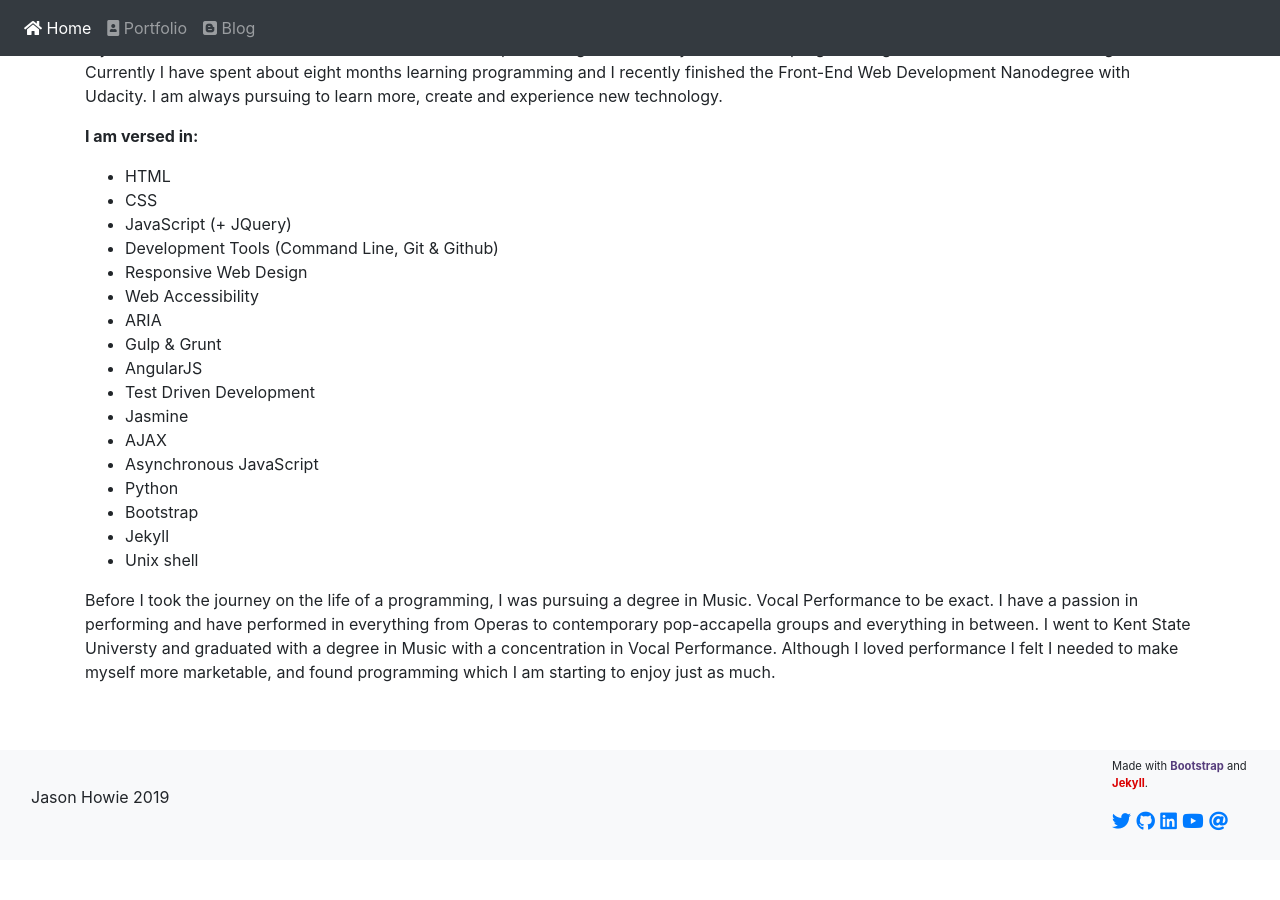
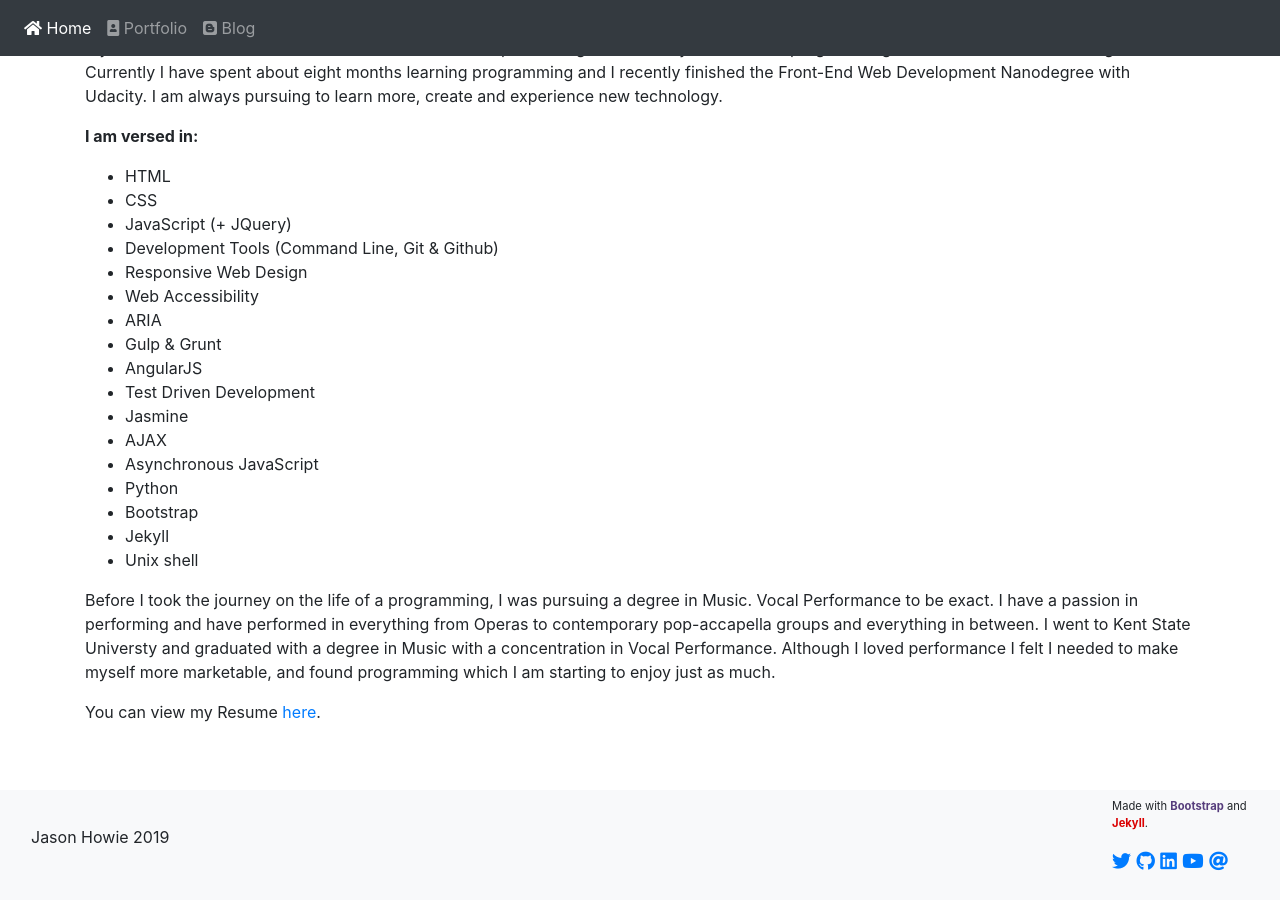
Before and after one commit to bt93/old_website, a Jekyll site: the page built from index.html, in a window 1280 px wide and 900 px high, scrolled down 944 px. Built offline with Jekyll 4.4.1, drawn with Linux system fonts in a browser that asks for light colours; nearby versions of some CDN libraries; comment, search, counter and statistics services are not loaded; before the commit the page ends 1804 px from its top, so only the background shows below that.

Commit message:
add resume

```diff
--- a/index.html
+++ b/index.html
@@ -38,4 +38,5 @@ title: Home
 	and everything in between. I went to Kent State Universty and graduated with a degree in Music with a concentration in
 	Vocal Performance. Although I loved performance I felt I needed to make myself more marketable, and found programming
 	which I am starting to enjoy just as much.</p>
+	<p>You can view my Resume <a href="img/job_resume.pdf" target="_blank">here</a>.</p>
 </div>
```
Also changed, not shown: 1 other file.
